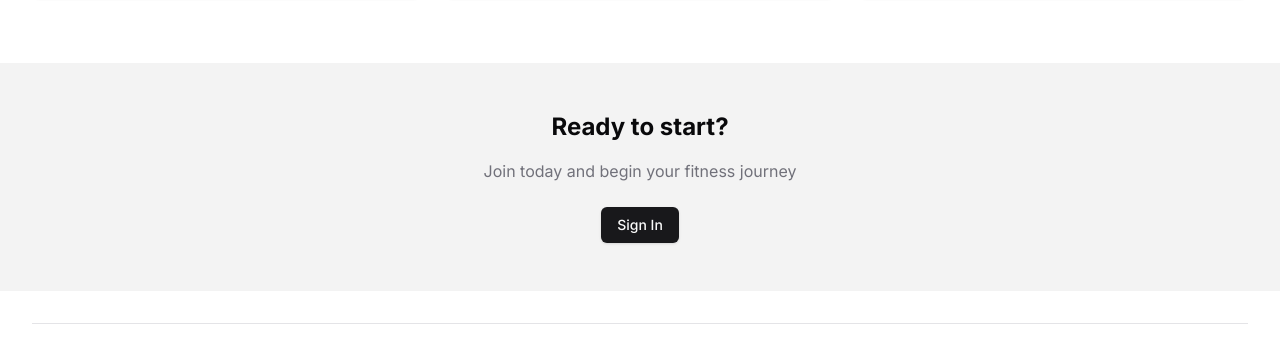
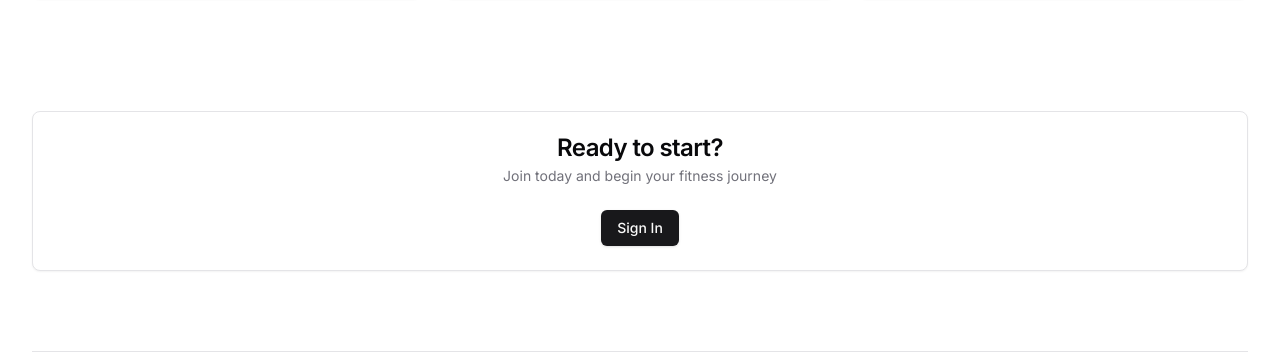
Before and after one commit to troclaux/peso, a Next.js app: page / in a window 1280 px wide. Shown: the part 788-1146 px from the top of the page. Built offline with nearby package versions, Linux system fonts and the light colour scheme; no server answers.

Commit message:
style: improve "ready to start" container

```diff
--- a/src/app/page.tsx
+++ b/src/app/page.tsx
@@ -3,6 +3,7 @@
 import Link from 'next/link';
 import { Container } from '@/components/ui/container';
 import { Button } from '@/components/ui/button';
+import { Card, CardHeader, CardTitle, CardDescription, CardFooter } from '@/components/ui/card';
 import { useSession } from 'next-auth/react';
 
 export default function Home() {
@@ -84,13 +85,14 @@ export default function Home() {
         </div>
       </Container>
 
-      <div className="bg-primary/5 py-12">
+      <div className="py-12">
         <Container>
-          <div className="text-center">
-            <h2 className="text-2xl font-bold mb-4">Ready to start?</h2>
-            <p className="text-muted-foreground mb-6">
-              Join today and begin your fitness journey
-            </p>
+          <Card className="w-full">
+            <CardHeader className="text-center">
+              <CardTitle>Ready to start?</CardTitle>
+              <CardDescription>Join today and begin your fitness journey</CardDescription>
+            </CardHeader>
+            <CardFooter className="flex justify-center pb-6">
               {session ? (
                 <Button asChild>
                   <Link href="/workouts/new">Create Workout</Link>
@@ -100,7 +102,8 @@ export default function Home() {
                   <Link href="/auth/signin">Sign In</Link>
                 </Button>
               )}
-          </div>
+            </CardFooter>
+          </Card>
         </Container>
       </div>
 
```
Lines whose indentation alone changed are shown as unchanged.
